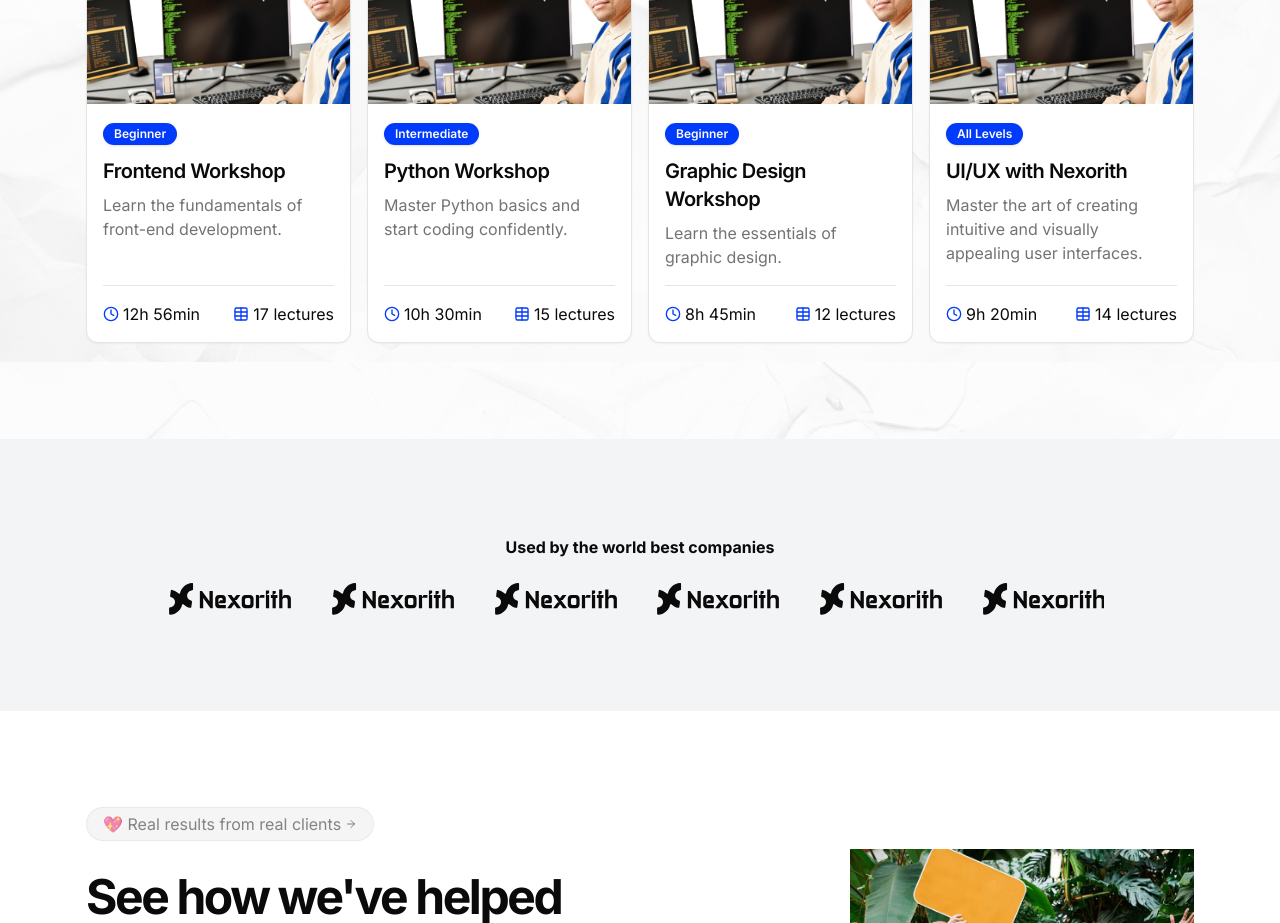
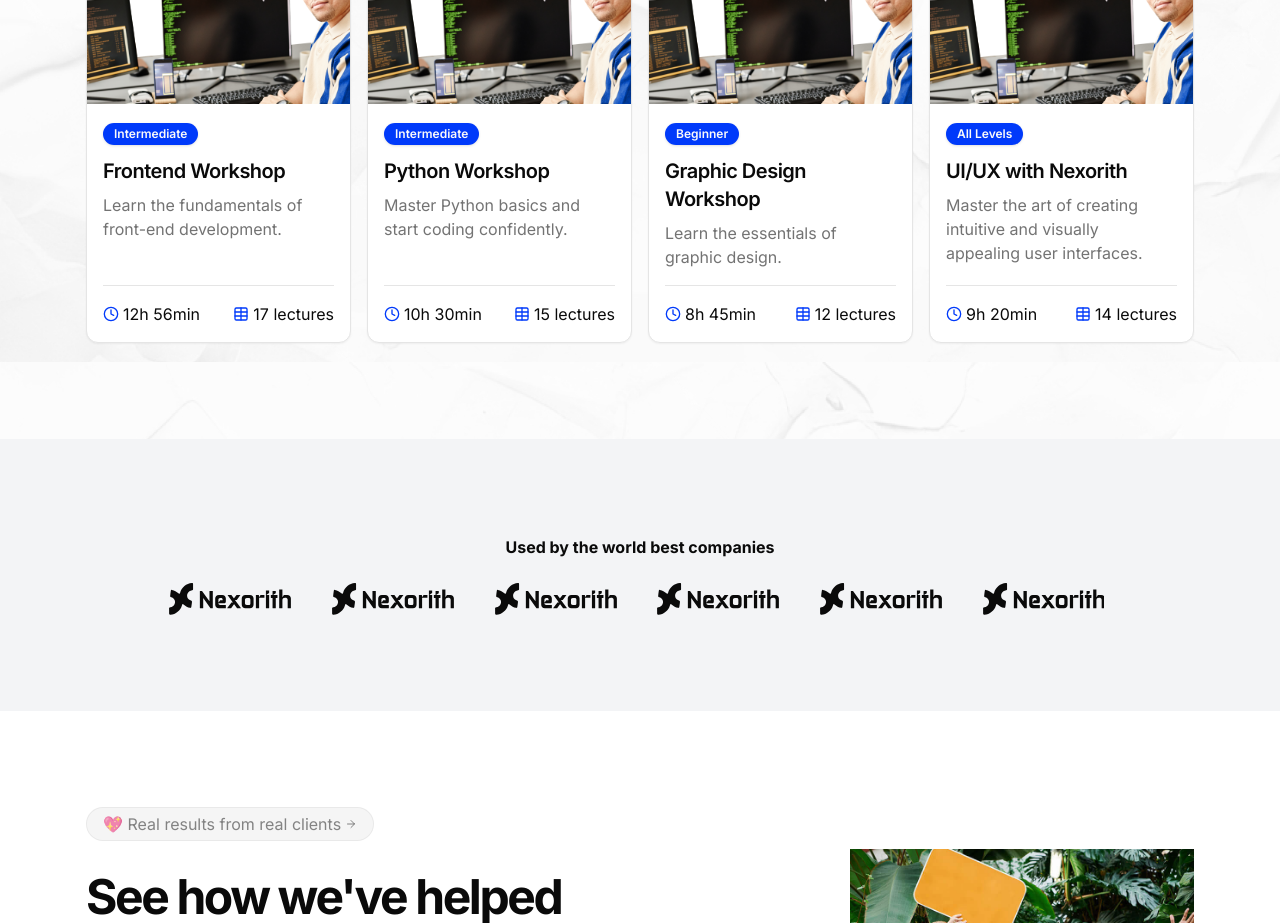
Before and after one commit to nexorithnepalpvtltd/nexorith, a Next.js app: page / in a window 1280 px wide. Shown: the part 2820-3743 px from the top of the page. Built offline with nearby package versions, Linux system fonts and the light colour scheme.

Commit message:
Content Updated

```diff
--- a/src/app/contact/page.tsx
+++ b/src/app/contact/page.tsx
@@ -85,7 +85,7 @@
           <MapPinIcon className="text-primary" />
           <h3 className="text-lg font-bold">Office Address</h3>
           <div className="text-secondary-foreground/80">
-            1421 Coburn Hollow Road Metamora, Near Center Point, IL 61548.
+            Sanepa-02, lalitpur, Nep[al]
           </div>
         </div>
         <div className="flex h-full flex-col justify-center gap-4 rounded-md border bg-secondary p-6 text-secondary-foreground shadow-sm lg:p-8">
@@ -119,7 +119,7 @@
       <section>
         <iframe
           aria-hidden="false"
-          src="https://maps.google.com/maps?q=2880%20Broadway,%20New%20York&amp;t=&amp;z=13&amp;ie=UTF8&amp;iwloc=&amp;output=embed"
+          src="https://www.google.com/maps/embed?pb=!1m18!1m12!1m3!1d28265.132047434687!2d85.28552183955078!3d27.68202100000001!2m3!1f0!2f0!3f0!3m2!1i1024!2i768!4f13.1!3m3!1m2!1s0x39eb190065866fa9%3A0xfd242c841fc14ade!2sNexorith%20Nepal%20Pvt.%20Ltd!5e0!3m2!1sen!2snp!4v1733665864811!5m2!1sen!2snp"
           tabIndex={0}
           title="Google Map"
           className="h-72 w-full md:h-80 lg:h-96"
--- a/src/courses.tsx
+++ b/src/courses.tsx
@@ -138,8 +138,8 @@
         answer: "Yes, a certificate is provided upon completion.",
       },
     ],
-    price: 49.99,
-    language: "English",
+    price: 1499,
+    language: "Eng & Nep",
     videoUrl: "youtube/_cMxraX_5RE",
     rating: 4.5,
     enrolledCount: "1.2k",
@@ -148,11 +148,11 @@
     duration: "12h 56min",
     isCertificateAvailable: true,
     lectures: 17,
-    level: "beginner",
+    level: "intermediate",
     category: "development",
     instructor: {
       profilePicUrl: "https://avatars.githubusercontent.com/u/12345678",
-      name: "John Doe",
+      name: "Binamra Lamsal",
       role: "Web Developer",
       rating: 4.8,
     },
```
